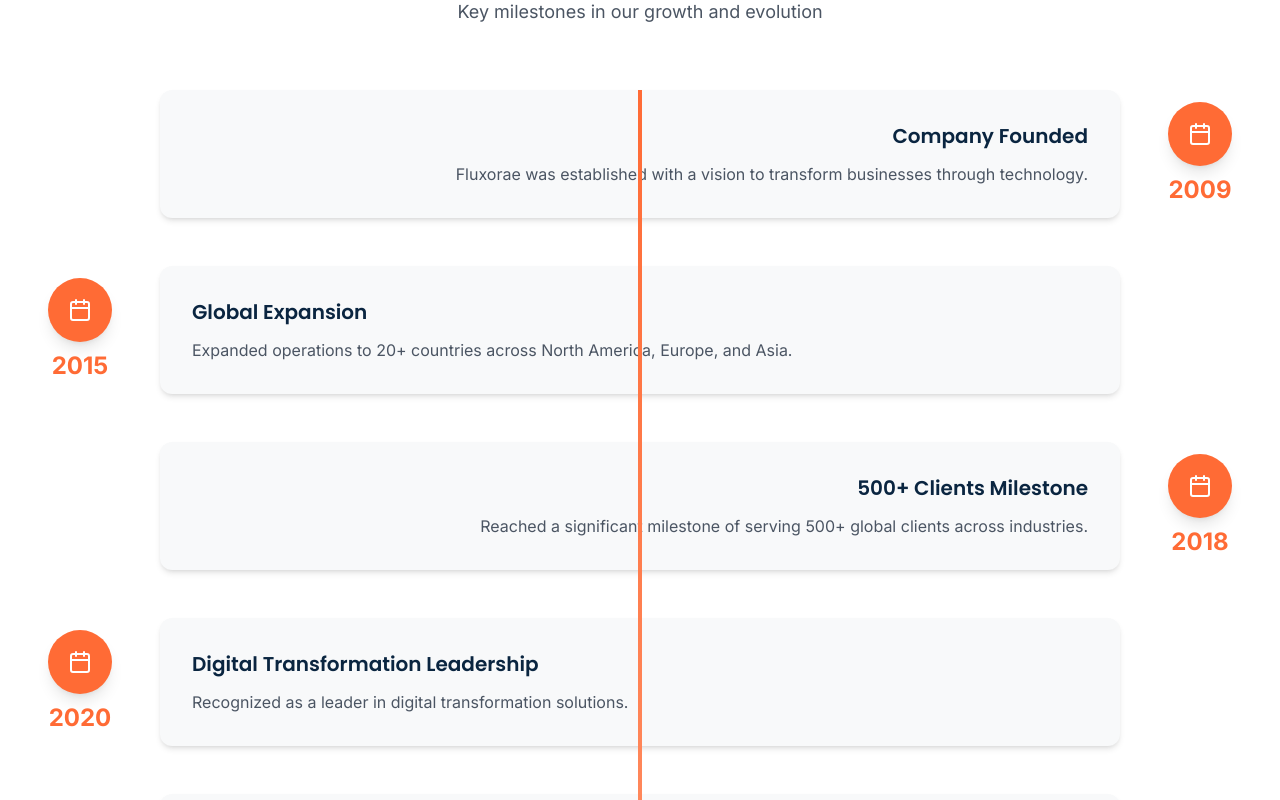
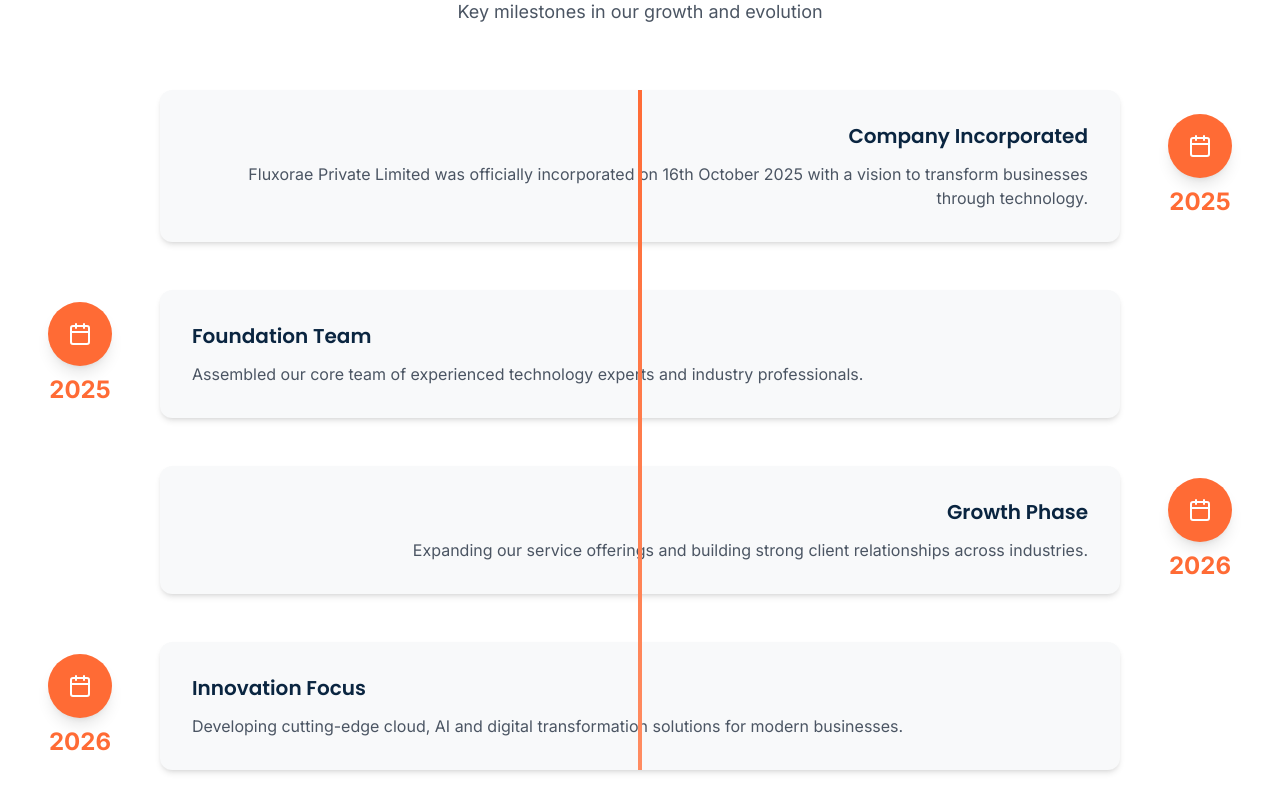
Before and after one commit to fluxorae/fluxorae-website, a Next.js app: page /about in a window 1280 px wide. Shown: the part 1860-2660 px from the top of the page. Built offline with nearby package versions, Linux system fonts and the light colour scheme.

Commit message:
Correct company information: Replace false claims with accurate 2025 incorporation data

```diff
--- a/components/about/Timeline.tsx
+++ b/components/about/Timeline.tsx
@@ -5,29 +5,24 @@
 
 const milestones = [
   {
-    year: '2009',
-    title: 'Company Founded',
-    description: 'Fluxorae was established with a vision to transform businesses through technology.',
+    year: '2025',
+    title: 'Company Incorporated',
+    description: 'Fluxorae Private Limited was officially incorporated on 16th October 2025 with a vision to transform businesses through technology.',
   },
   {
-    year: '2015',
-    title: 'Global Expansion',
-    description: 'Expanded operations to 20+ countries across North America, Europe, and Asia.',
+    year: '2025',
+    title: 'Foundation Team',
+    description: 'Assembled our core team of experienced technology experts and industry professionals.',
   },
   {
-    year: '2018',
-    title: '500+ Clients Milestone',
-    description: 'Reached a significant milestone of serving 500+ global clients across industries.',
+    year: '2026',
+    title: 'Growth Phase',
+    description: 'Expanding our service offerings and building strong client relationships across industries.',
   },
   {
-    year: '2020',
-    title: 'Digital Transformation Leadership',
-    description: 'Recognized as a leader in digital transformation solutions.',
-  },
-  {
-    year: '2024',
-    title: 'Innovation Hub Launch',
-    description: 'Launched innovation centers in key markets to drive cutting-edge solutions.',
+    year: '2026',
+    title: 'Innovation Focus',
+    description: 'Developing cutting-edge cloud, AI and digital transformation solutions for modern businesses.',
   },
 ]
 
@@ -60,9 +55,8 @@
                 whileInView={{ opacity: 1, x: 0 }}
                 viewport={{ once: true }}
                 transition={{ duration: 0.6, delay: index * 0.1 }}
-                className={`flex flex-col md:flex-row items-center gap-8 ${
-                  index % 2 === 0 ? 'md:flex-row-reverse' : ''
-                }`}
+                className={`flex flex-col md:flex-row items-center gap-8 ${index % 2 === 0 ? 'md:flex-row-reverse' : ''
+                  }`}
               >
                 {/* Timeline Dot */}
                 <div className="relative z-10 w-24 flex-shrink-0 text-center">
@@ -73,9 +67,8 @@
                 </div>
 
                 {/* Content */}
-                <div className={`flex-1 bg-secondary-light p-8 rounded-xl shadow-md hover:shadow-xl transition-all duration-300 ${
-                  index % 2 === 0 ? 'md:text-right' : 'md:text-left'
-                }`}>
+                <div className={`flex-1 bg-secondary-light p-8 rounded-xl shadow-md hover:shadow-xl transition-all duration-300 ${index % 2 === 0 ? 'md:text-right' : 'md:text-left'
+                  }`}>
                   <h3 className="heading-3 text-xl mb-3">{milestone.title}</h3>
                   <p className="text-gray-600">{milestone.description}</p>
                 </div>
--- a/components/home/Hero.tsx
+++ b/components/home/Hero.tsx
@@ -73,10 +73,10 @@
             className="mt-16 grid grid-cols-2 md:grid-cols-4 gap-8"
           >
             {[
-              { number: '500+', label: 'Global Clients' },
-              { number: '50+', label: 'Countries' },
-              { number: '1000+', label: 'Projects' },
-              { number: '15+', label: 'Years Experience' },
+              { number: '2025', label: 'Established' },
+              { number: 'Growing', label: 'Client Base' },
+              { number: 'Modern', label: 'Tech Stack' },
+              { number: '24/7', label: 'Support' },
             ].map((stat, index) => (
               <motion.div
                 key={stat.label}
--- a/components/home/StatsSection.tsx
+++ b/components/home/StatsSection.tsx
@@ -5,11 +5,11 @@
 import { useRef } from 'react'
 
 const stats = [
-  { number: '500+', label: 'Global Clients', suffix: '+' },
-  { number: '50', label: 'Countries Served', suffix: '+' },
-  { number: '1000', label: 'Projects Delivered', suffix: '+' },
-  { number: '15', label: 'Years of Excellence', suffix: '+' },
-  { number: '98', label: 'Client Satisfaction', suffix: '%' },
+  { number: '2025', label: 'Company Founded', suffix: '' },
+  { number: 'Growing', label: 'Client Portfolio', suffix: '' },
+  { number: 'Cloud', label: 'Solutions Ready', suffix: '' },
+  { number: 'Expert', label: 'Team Members', suffix: '' },
+  { number: 'India', label: 'Based', suffix: '' },
   { number: '24/7', label: 'Support Available', suffix: '' },
 ]
 
--- a/components/home/WhyFluxorae.tsx
+++ b/components/home/WhyFluxorae.tsx
@@ -6,23 +6,23 @@
 const reasons = [
   {
     icon: Globe,
-    title: 'Global Presence',
-    description: 'We operate across 50+ countries, bringing world-class solutions to businesses worldwide.',
+    title: 'Global Vision',
+    description: 'A startup with global ambitions, ready to serve clients worldwide with modern, scalable solutions.',
   },
   {
     icon: Award,
-    title: 'Proven Excellence',
-    description: '15+ years of delivering exceptional results with industry-recognized awards and certifications.',
+    title: 'Quality First',
+    description: 'New company, high standards. Committed to delivering exceptional results and building long-term partnerships.',
   },
   {
     icon: Users,
     title: 'Expert Team',
-    description: '500+ skilled professionals dedicated to your success, from strategy to execution.',
+    description: 'Experienced professionals bringing decades of collective industry expertise to your projects.',
   },
   {
     icon: Zap,
     title: 'Innovation First',
-    description: 'Cutting-edge technologies and methodologies that keep you ahead of the competition.',
+    description: 'Latest technologies and modern methodologies that keep you ahead of the competition.',
   },
 ]
 
```
